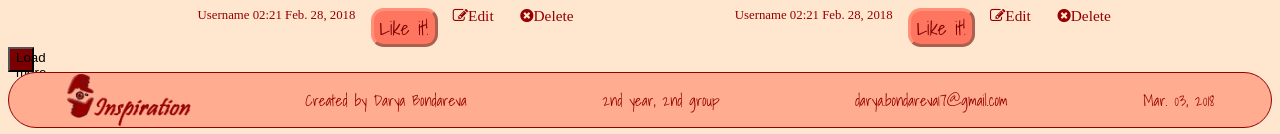
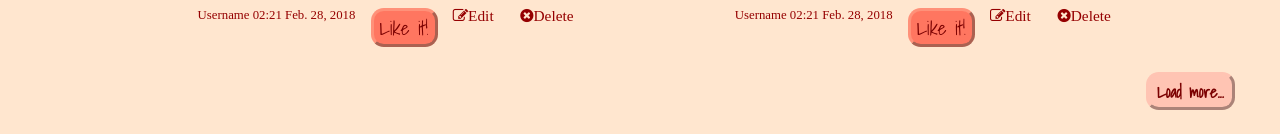
Before and after one commit to dori17/Inspiration, a plain HTML site: page Task3/index.html in a window 1280 px wide. Shown: the part 645-779 px from the top of the page. Drawn offline with Linux system fonts and the light colour scheme.

Commit message:
fixed 'load more' button

```diff
--- a/Task3/content.css
+++ b/Task3/content.css
@@ -88,11 +88,19 @@ body{
     border-radius: 1vw;
 }
 #load-more{
-    background-color: #7b0001;
-    height: 2vw;
-    width: 2vw;
+    background-color: #ffc4b3;
+    height: 3vw;
+    width: 7vw;
+    text-align: center;
+    border: 3px outset #ffc4b3;
+    border-radius: 1vw;
+    margin-top: 2%;
+    margin-bottom: 2%;
     position: relative;
-    display: inline-block;
+    left: 90%;
+    font-family: 'Shadows Into Light', cursive;
+    font-size: 1.3vw;
+    color: #7b0001;
 }
 .post-with-icons span{
     font-size: 1vw;
--- a/Task3/index.html
+++ b/Task3/index.html
@@ -105,7 +105,7 @@
                   </div>
               </div>
           </div>
-        <button id="load-more" type="submit">Load more...</button>
+        <button id="load-more" type="submit"><b>Load more...</b></button>
       </div>
       <footer>
           <img src="logo.png" alt="logo">
```
